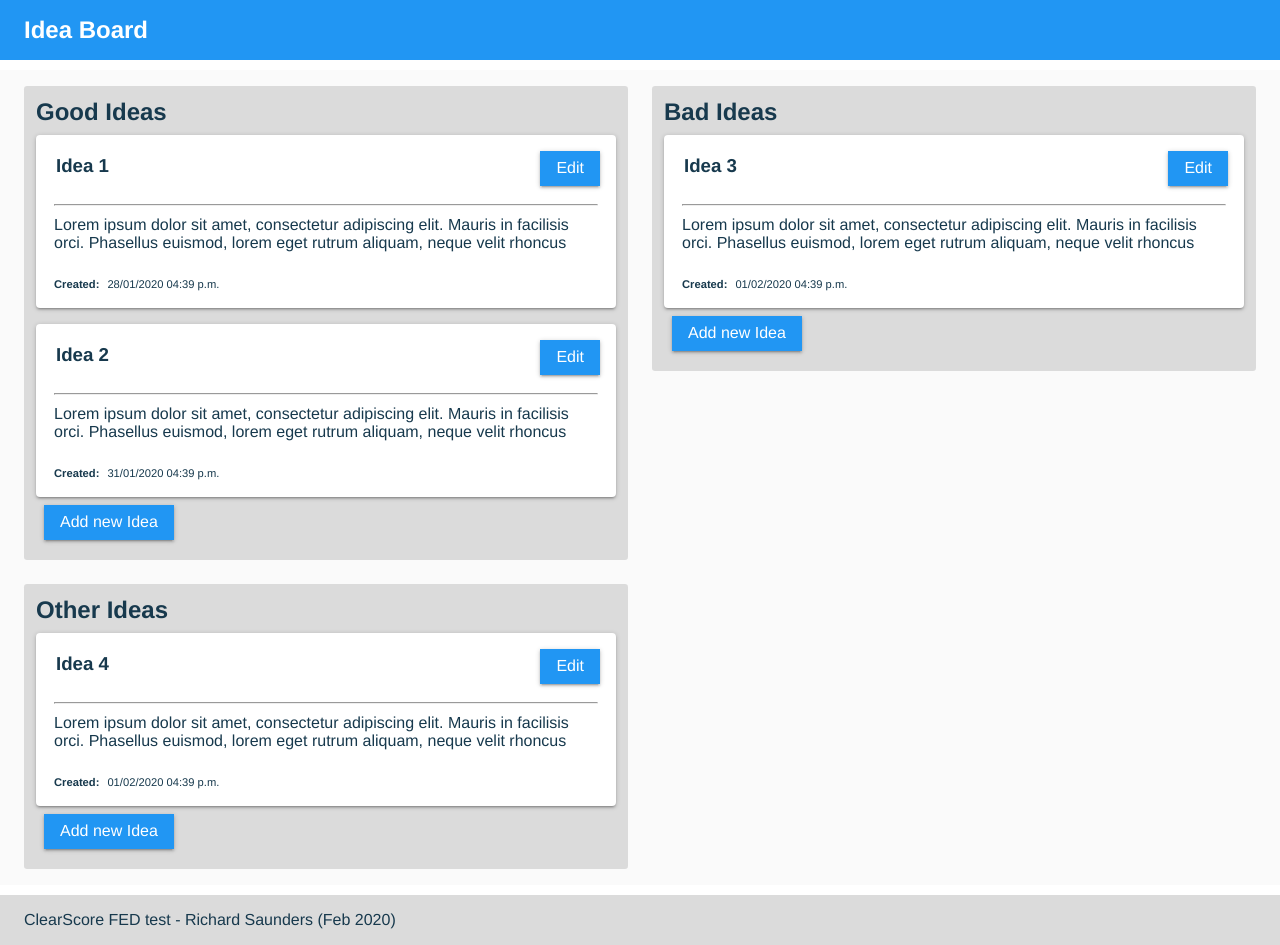
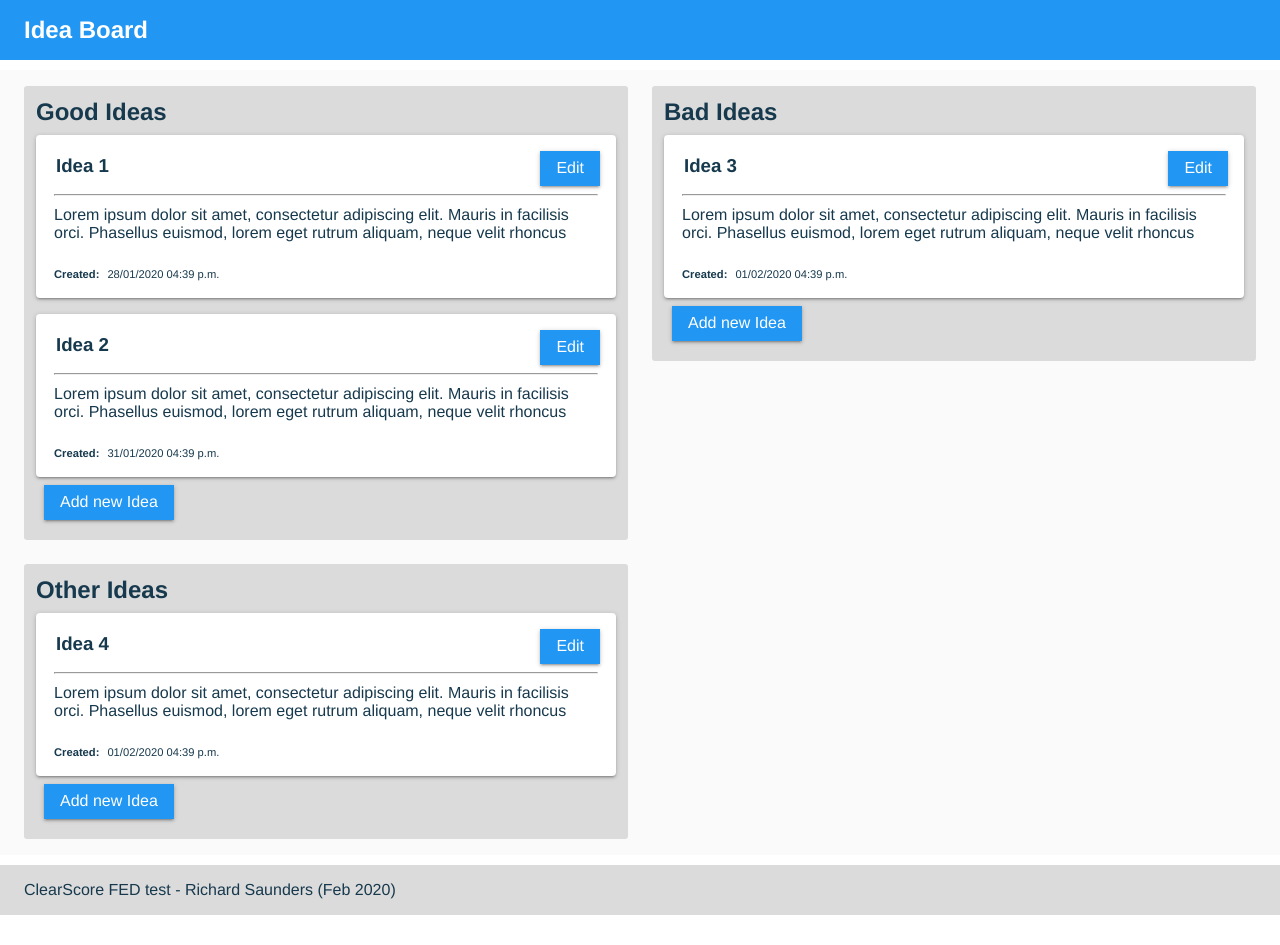
Before and after one commit to rs-saunders/clearscore-fed-test, a React (Create React App) app: page / in a window 1280 px wide. After the commit the page ends 915 px from the top, so only its background shows below. Built offline with nearby package versions, Linux system fonts and the light colour scheme.

Commit message:
fix hr margin on IdeaCard

```diff
--- a/src/components/IdeaCard.module.css
+++ b/src/components/IdeaCard.module.css
@@ -23,6 +23,7 @@
 
 .container hr {
   margin: 10px;
+  margin-top: 0;
 }
 
 .description {
```
